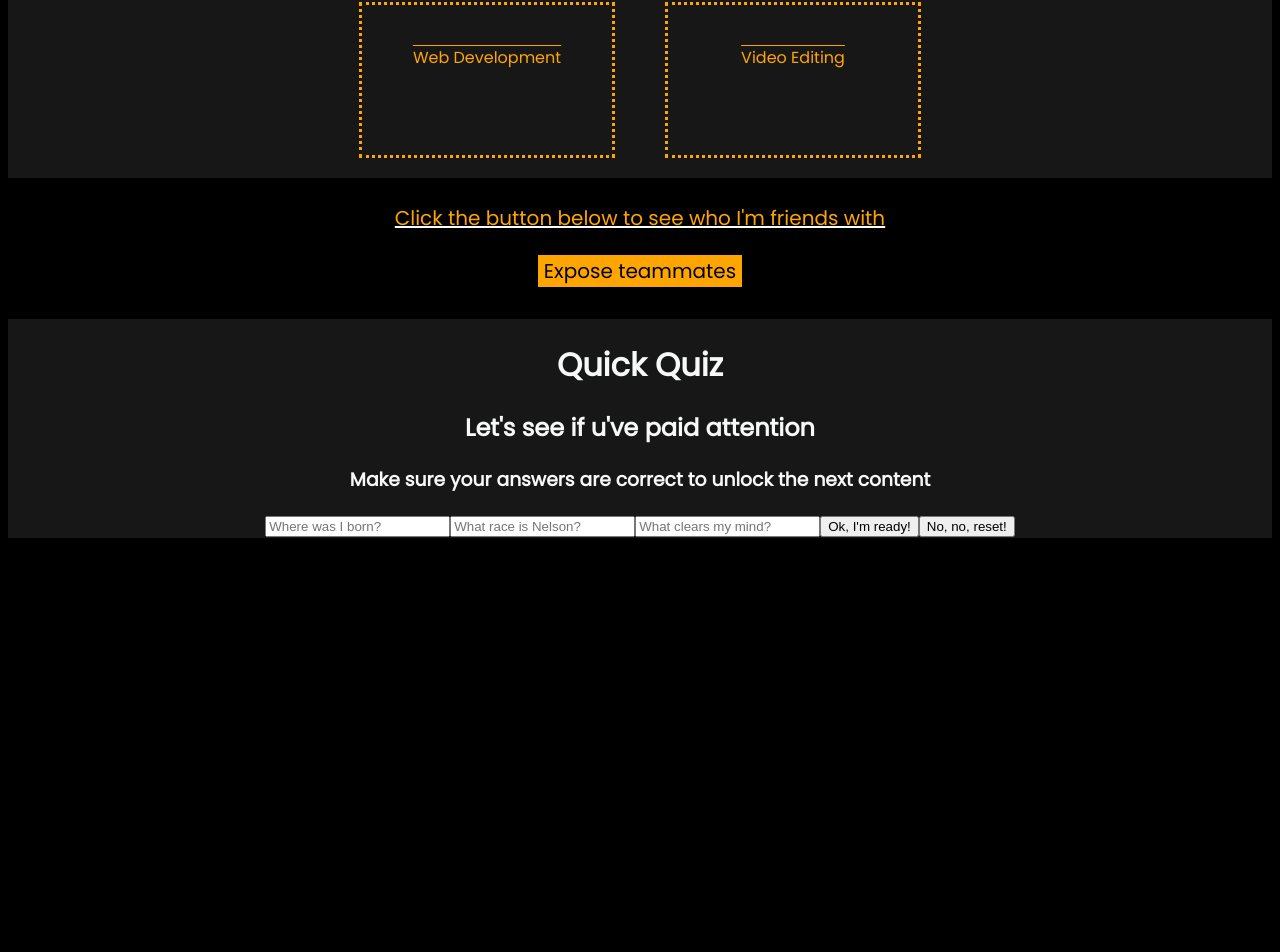
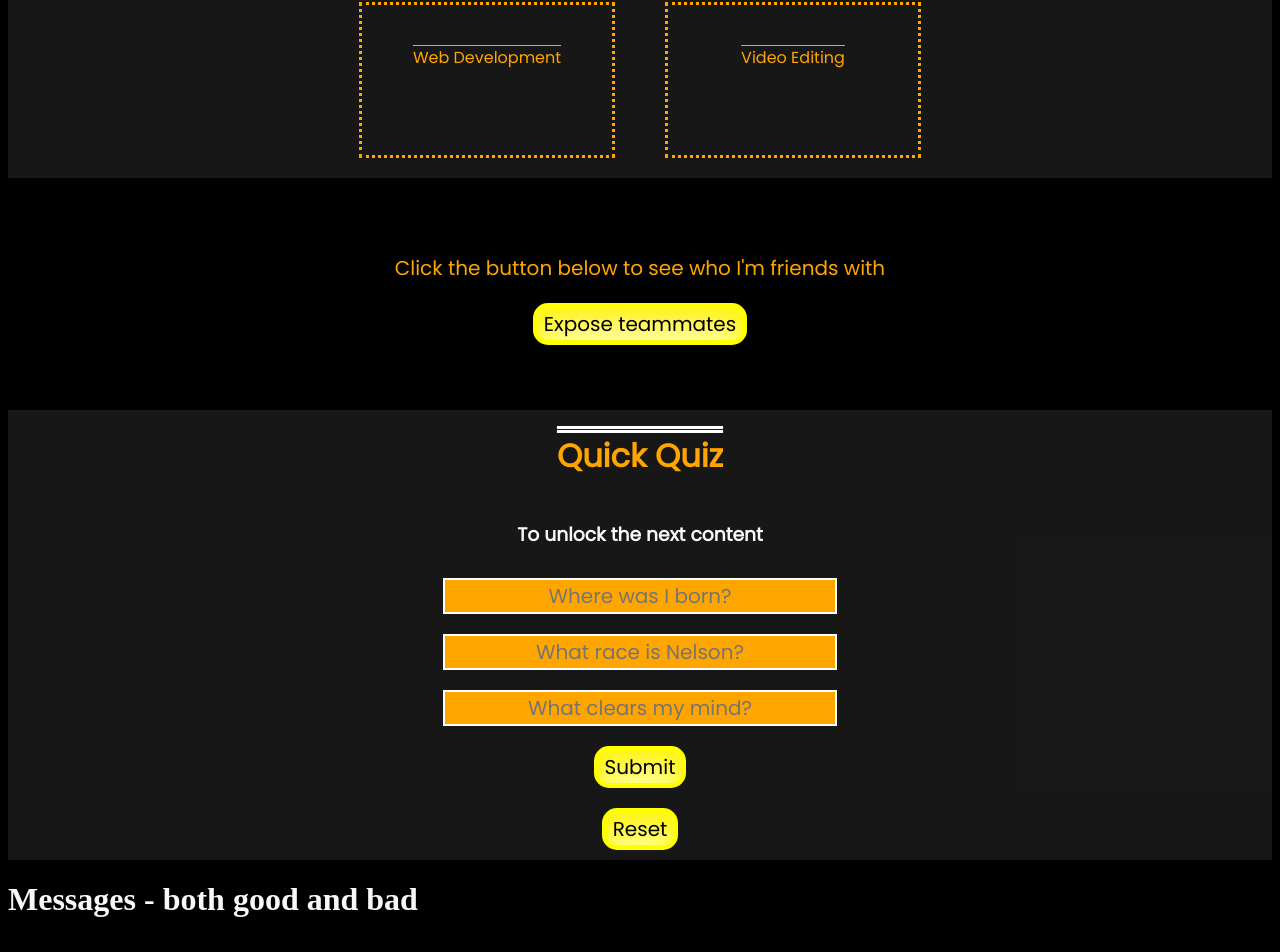
Before and after one commit to danyealmateen/react-portfolio, a React (Create React App) app: page / in a window 1280 px wide. Shown: the part 480-1432 px from the top of the page. Built offline with nearby package versions, Linux system fonts and the light colour scheme; the HTML template or start-up script is replaced by a standard one.

Commit message:
updated form jsx and css

```diff
--- a/src/App.js
+++ b/src/App.js
@@ -3,6 +3,7 @@ import Header from "./components/Header/Header";
 import Services from "./components/Services/Services";
 import Skills from "./components/Skills/Skills";
 import Form from "./components/Form/Form";
+import Messages from "./components/Messages/Messages";
 
 function App() {
   return (
@@ -11,6 +12,7 @@ function App() {
       <Services />
       <Skills />
       <Form />
+      <Messages />
     </div>
   );
 }
--- a/src/components/Form/Form.css
+++ b/src/components/Form/Form.css
@@ -1,25 +1,51 @@
-.formContainer {
+.form {
   display: flex;
   flex-direction: column;
   justify-content: center;
   align-items: center;
   background-color: #272525a2;
+  font-family: "Poppins", sans-serif;
   text-align: center;
-  font-family: "Poppins", sans-serif;
-  margin-top: 15px;
-  margin-bottom: 90rem;
+  margin-top: 50px;
 }
 
-.readyBtn {
-}
+.readyBtn,
 .resetBtn {
+  font-size: 20px;
+  background-color: white;
+  color: black;
+  font-family: "Poppins", sans-serif;
+  border: solid 5px yellow;
+  border-radius: 15px;
+  transition: 0.2s ease-in-out 0s;
+  margin: 10px;
+  box-shadow: yellow 0px 30px 60px -12px inset, orange 0px 18px 36px -18px inset;
 }
 
-#cityInput {
+.readyBtn:hover,
+.resetBtn:hover {
+  transform: scale(1.25);
+  background-color: white;
+  color: orange;
+  border: solid 2px orange;
 }
 
-#raceInput {
+.quizHeader {
+  color: orange;
+  text-decoration: double overline white;
 }
 
+#cityInput,
+#raceInput,
 #mindInput {
+  display: flex;
+  justify-content: center;
+  align-items: center;
+  font-family: "Poppins", sans-serif;
+  font-size: 20px;
+  background-color: orange;
+  color: black;
+  margin: 10px;
+  text-align: center;
+  border: 2px solid white;
 }
--- a/src/components/Form/Form.jsx
+++ b/src/components/Form/Form.jsx
@@ -3,17 +3,32 @@ import { useState } from "react";
 
 function Form() {
   const [city, setCity] = useState("");
+  const [race, setRace] = useState("");
+  const [clear, setClear] = useState("");
+  const inputData = [];
 
   const handleSubmit = (event) => {
     event.preventDefault();
-    console.log(`Correct! The city I live in is ${city}`);
+
+    inputData.push(city, race, clear);
+    console.log(inputData);
+
+    if (
+      inputData[0] === "malmo" &&
+      inputData[1] === "chihuahua" &&
+      inputData[2] === "driving"
+    ) {
+      console.log("Good job - new content unlocked!");
+    } else {
+      console.log("You failed somewhere!");
+    }
   };
+
   return (
     <div className="formContainer">
-      <form onSubmit={handleSubmit}>
-        <h1>Quick Quiz</h1>
-        <h2>Let's see if u've paid attention</h2>
-        <h3>Make sure your answers are correct to unlock the next content</h3>
+      <form className="form" onSubmit={handleSubmit}>
+        <h1 className="quizHeader">Quick Quiz</h1>
+        <h3>To unlock the next content</h3>
         <input
           value={city}
           onChange={(e) => setCity(e.target.value)}
@@ -21,12 +36,26 @@ function Form() {
           placeholder="Where was I born?"
           id="cityInput"
         />
-        <input type="text" placeholder="What race is Nelson?" id="raceInput" />
-        <input type="text" placeholder="What clears my mind?" id="mindInput" />
+        <input
+          value={race}
+          onChange={(e) => setRace(e.target.value)}
+          type="text"
+          placeholder="What race is Nelson?"
+          id="raceInput"
+        />
+        <input
+          value={clear}
+          onChange={(e) => setClear(e.target.value)}
+          type="text"
+          placeholder="What clears my mind?"
+          id="mindInput"
+        />
         <button type="submit" className="readyBtn">
-          Ok, I'm ready!
+          Submit <i className="fa-solid fa-circle-check"></i>
         </button>
-        <button className="resetBtn">No, no, reset!</button>
+        <button className="resetBtn">
+          Reset <i className="fa-solid fa-trash-arrow-up"></i>
+        </button>
       </form>
     </div>
   );
--- /dev/null
+++ b/src/components/Messages/Messages.jsx
@@ -0,0 +1,11 @@
+import "./Messages.css";
+
+function Messages() {
+  return (
+    <div>
+      <h1>Messages - both good and bad</h1>
+    </div>
+  );
+}
+
+export default Messages;
--- a/src/components/Skills/Skills.css
+++ b/src/components/Skills/Skills.css
@@ -3,17 +3,20 @@
   justify-content: center;
   align-items: center;
   flex-direction: column;
+  margin-top: 50px;
 }
 
 .animatedButtons {
   margin: 15px;
   margin-top: -5px;
   font-size: 20px;
-  background-color: orange;
+  background-color: white;
   color: black;
   font-family: "Poppins", sans-serif;
-  border: solid 2px black;
+  border: solid 5px yellow;
   transition: 0.2s ease-in-out 0s;
+  border-radius: 15px;
+  box-shadow: yellow 0px 30px 60px -12px inset, orange 0px 18px 36px -18px inset;
 }
 
 .animatedButtons:hover {
@@ -26,7 +29,6 @@
 .friendsText {
   font-family: "Poppins", sans-serif;
   font-size: 20px;
-  text-decoration:  underline white;
   padding: 5px;
   color: orange;
 }
```
Also changed, not shown: src/components/Messages/Messages.css (added).
